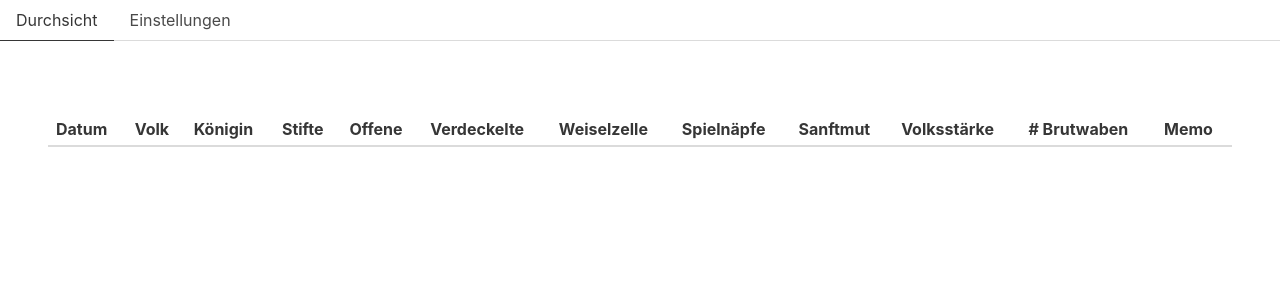
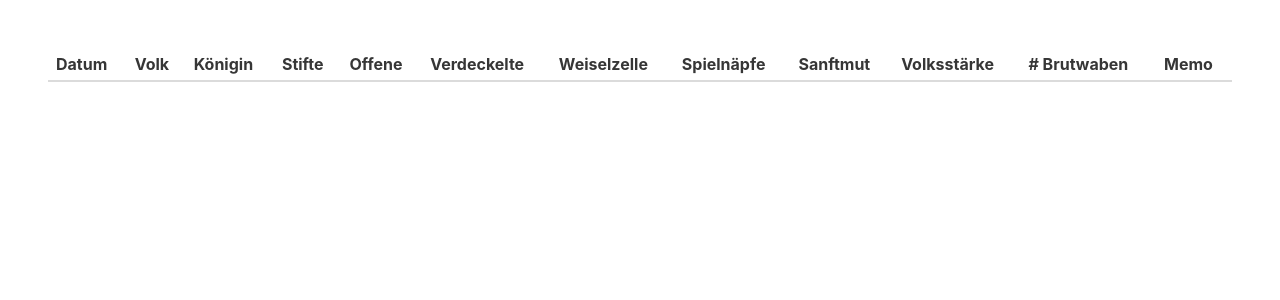
Before and after one commit to Bradyphrenia/biene, a Vue app: page / in a window 1280 px wide. Shown: the top 300 px of the page. Built offline with nearby package versions, Linux system fonts and the light colour scheme.

Commit message:
feat: remove access to settings section from main
Since this is a desktop application, settings is accessible similar to
other desktop applications using menu.

```diff
--- a/src/App.vue
+++ b/src/App.vue
@@ -1,12 +1,6 @@
 <template>
-  <!-- TODO: highlight active tab -->
-  <div class="tabs">
-    <ul>
-      <!-- <li><router-link to="/test">Greet</router-link></li> -->
-      <li><router-link to="/review">Durchsicht</router-link></li>
-      <li><router-link to="/settings">Einstellungen</router-link></li>
-    </ul>
-  </div>
+  <router-link to="/" />
+  <router-link to="/settings" />
   <Suspense>
     <router-view/>
   </Suspense>
```
